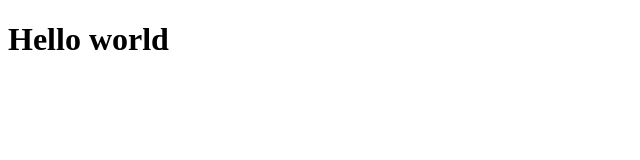
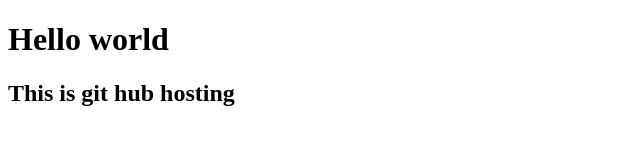
Before and after one commit to SamDatDev/Hello-World, a plain HTML site: page index.html in a window 1280 px wide. Shown: the whole page, without its empty margins (0-640 px from the left). Drawn offline with Linux system fonts and the light colour scheme.

Commit message:
Update index.html

```diff
--- a/index.html
+++ b/index.html
@@ -5,5 +5,6 @@
 </head>
 <body>
 <h1>Hello world</h1>
+  <h2>This is git hub hosting</h2>
 </body>
 </html>
```
